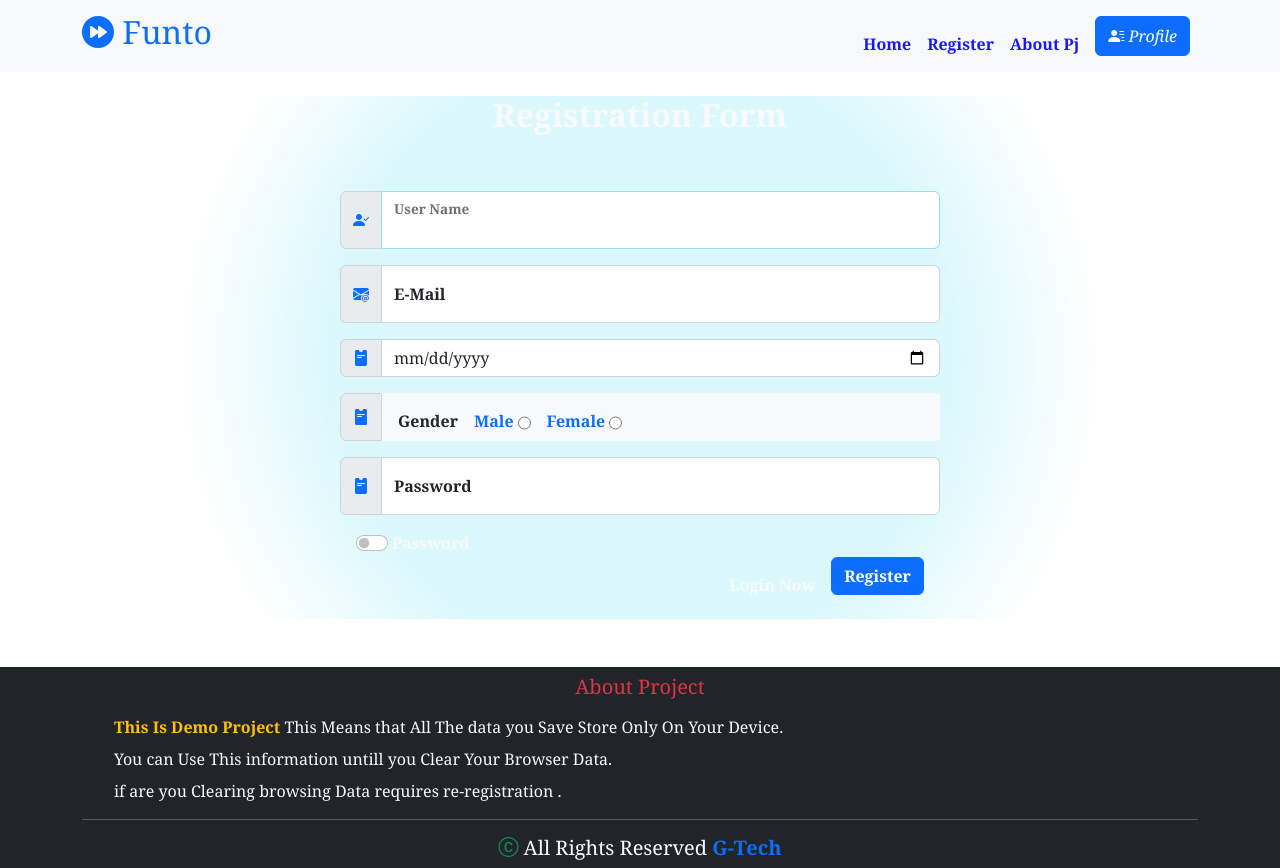
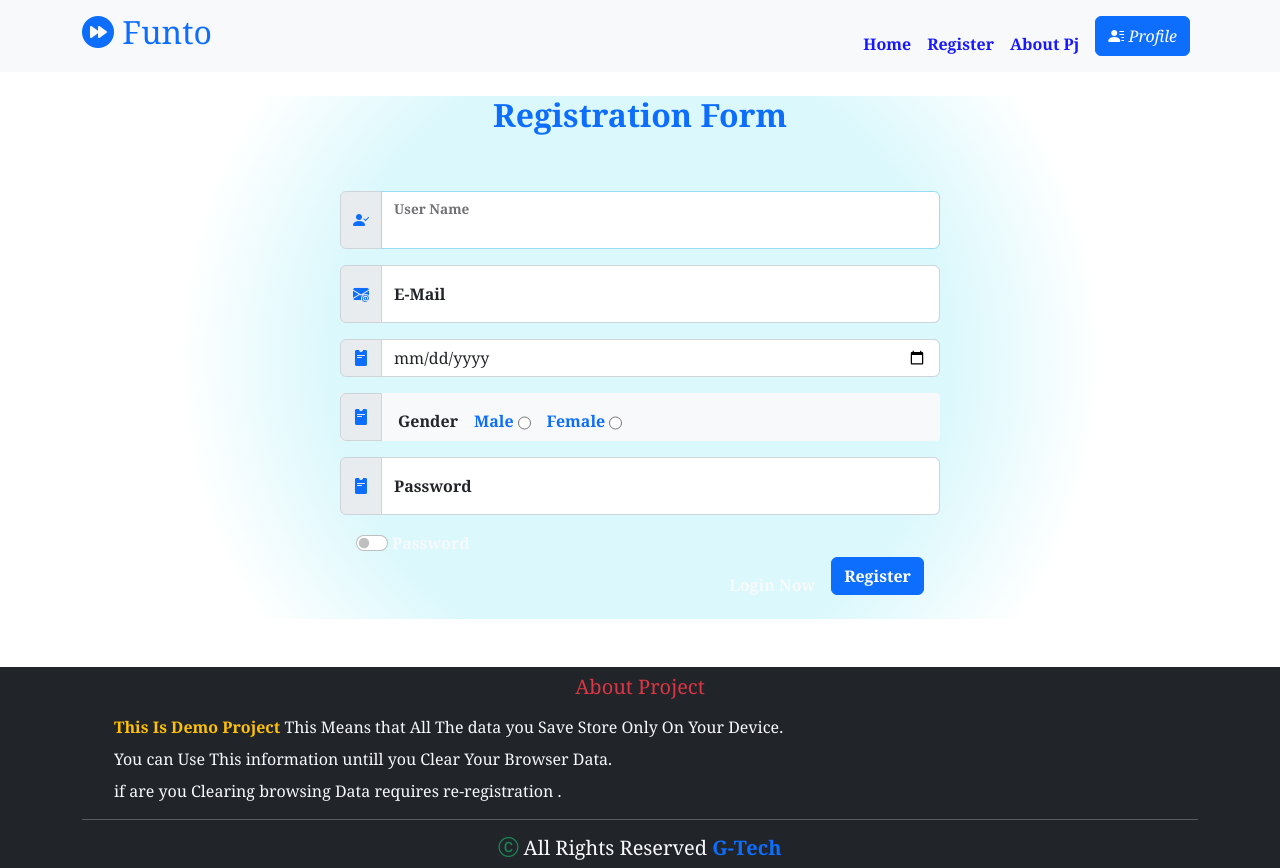
Before and after one commit to ganesh-develop/mytube, a React (Create React App) app: page /Registerpage in a window 1280 px wide. Built offline with nearby package versions, Linux system fonts and the light colour scheme.

Commit message:
Update Register.js

```diff
--- a/src/Pages/register/Register.js
+++ b/src/Pages/register/Register.js
@@ -58,7 +58,7 @@ const Register = () => {
     return (
         <div className='Regform'>
             <form onSubmit={HandleRegister} >
-                <h2 className='reg-title fw-bold text-center mb-5 text-light'>Registration Form</h2>
+                <h2 className='reg-title fw-bold text-center mb-5 text-primary '>Registration Form</h2>
                 <div className="p-2 Inputs-group">
                     <InputGroup className="mb-3">
                         <InputGroup.Text id="basic-username "><i className="bi bi-person-check-fill text-primary"></i></InputGroup.Text>
```
